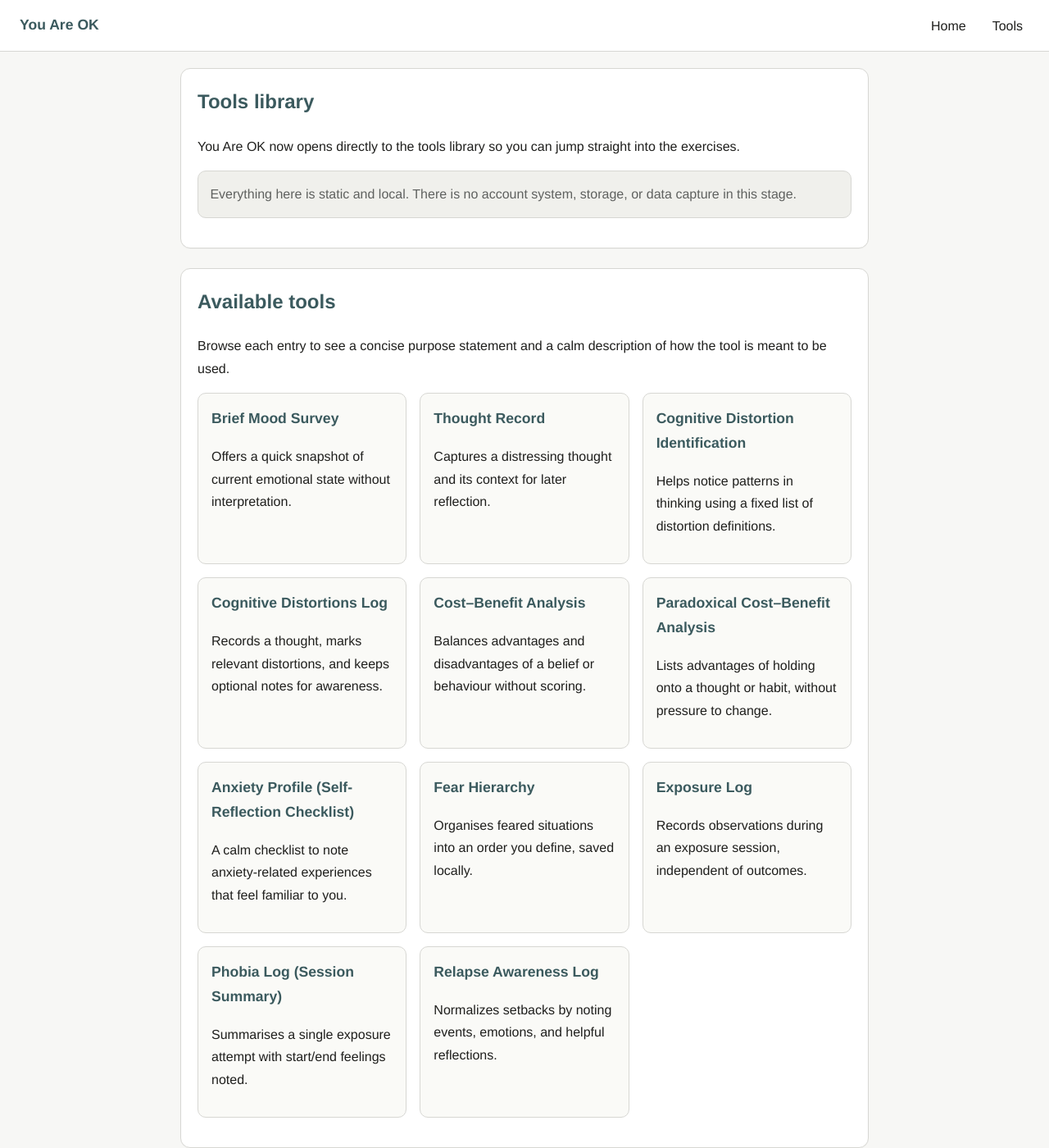
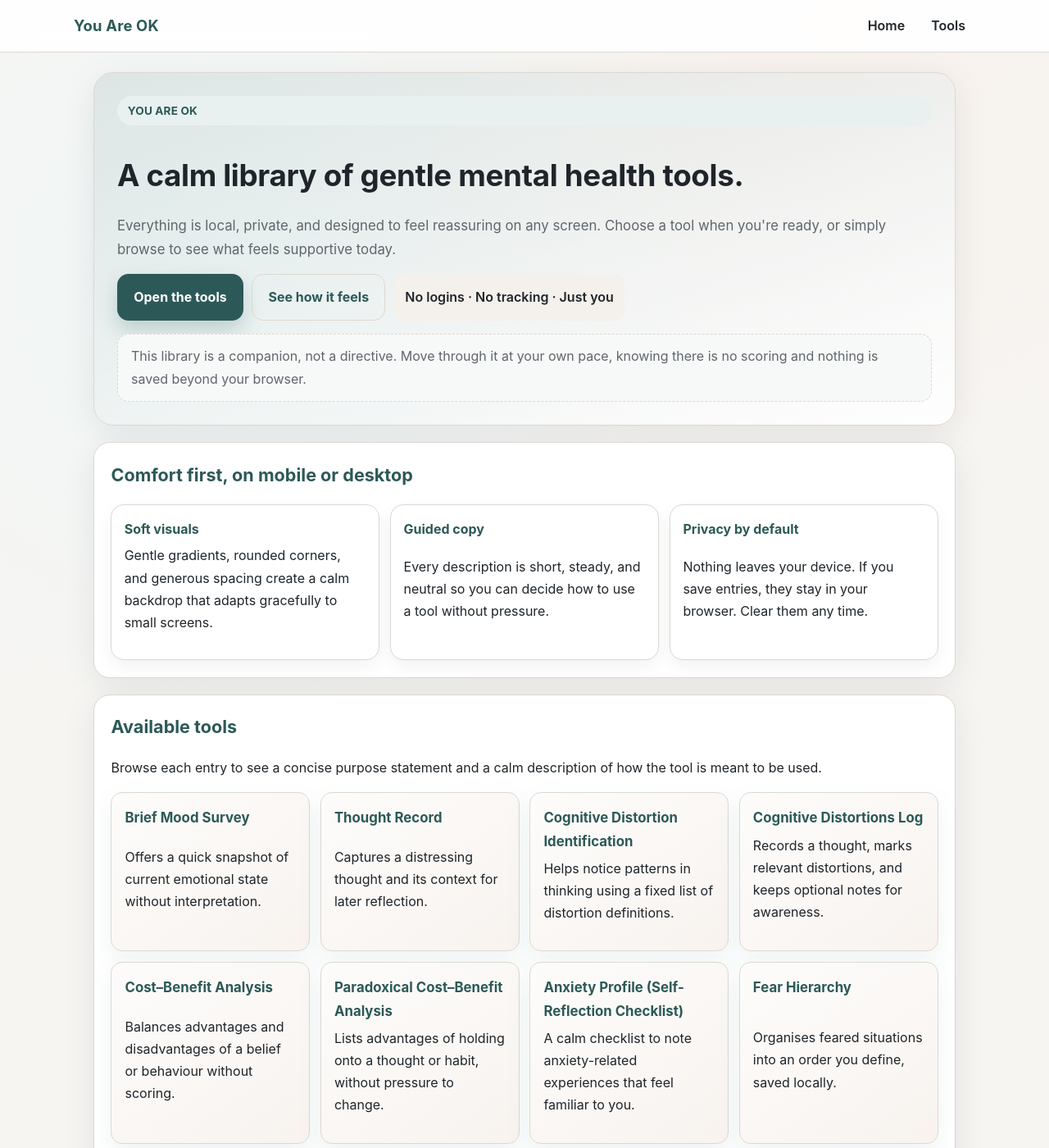
Before and after one commit to ptrcko/you-are-ok, a Jekyll site: the page built from index.md, in a window 1280 px wide and 1400 px high. Shown: the whole window at 82% size. Built offline with Jekyll 4.4.1, drawn with Linux system fonts in a browser that asks for light colours.

Commit message:
Refresh homepage for mobile-first comfort

```diff
--- a/_layouts/default.html
+++ b/_layouts/default.html
@@ -17,6 +17,7 @@
     </nav>
   </header>
 
+  <div class="page-shell">
     <main>
       {{ content }}
     </main>
@@ -24,5 +25,6 @@
     <footer>
       <p class="status-note">This site is a quiet reference. There is no network activity; any data you save stays in your browser.</p>
     </footer>
+  </div>
 </body>
 </html>
--- a/assets/css/style.css
+++ b/assets/css/style.css
@@ -1,10 +1,13 @@
 :root {
-  --bg: #f7f7f5;
-  --text: #1f1f1d;
-  --accent: #3b5a5e;
-  --muted: #5f615f;
-  --border: #d7d7d3;
-  font-family: "Helvetica", "Arial", sans-serif;
+  --bg: #f7f5f2;
+  --surface: #ffffff;
+  --text: #1f252a;
+  --muted: #5f666c;
+  --accent: #3c6f6e;
+  --accent-strong: #2c5957;
+  --border: #dcd8d2;
+  --shadow: 0 10px 40px rgba(17, 24, 39, 0.08);
+  font-family: "Inter", "Helvetica Neue", system-ui, -apple-system, sans-serif;
 }
 
 * {
@@ -13,19 +16,23 @@
 
 body {
   margin: 0;
-  background: var(--bg);
+  background: radial-gradient(circle at 20% 20%, #f0f7f7, transparent 35%),
+    radial-gradient(circle at 80% 0%, #f7f1ec, transparent 30%),
+    var(--bg);
   color: var(--text);
   line-height: 1.7;
   font-size: 1rem;
+  min-height: 100vh;
 }
 
 header {
-  background: #ffffff;
+  background: rgba(255, 255, 255, 0.9);
   border-bottom: 1px solid var(--border);
-  padding: 1rem 1.5rem;
+  padding: 1rem clamp(1rem, 2vw, 1.5rem);
   position: sticky;
   top: 0;
   z-index: 10;
+  backdrop-filter: blur(12px);
 }
 
 nav {
@@ -34,18 +41,21 @@ nav {
   align-items: center;
   flex-wrap: wrap;
   gap: 0.75rem;
+  max-width: 1100px;
+  margin: 0 auto;
 }
 
 .nav-title {
-  font-size: 1.1rem;
-  font-weight: 600;
-  color: var(--accent);
+  font-size: 1.15rem;
+  font-weight: 700;
+  color: var(--accent-strong);
   margin: 0;
+  letter-spacing: 0.01em;
 }
 
 .nav-links {
   display: flex;
-  gap: 1rem;
+  gap: 0.5rem;
   list-style: none;
   padding: 0;
   margin: 0;
@@ -54,35 +64,45 @@ nav {
 .nav-links a {
   text-decoration: none;
   color: var(--text);
-  padding: 0.35rem 0.5rem;
-  border-radius: 6px;
+  padding: 0.4rem 0.75rem;
+  border-radius: 999px;
+  font-weight: 600;
+  transition: background 150ms ease, color 150ms ease, box-shadow 150ms ease;
 }
 
 .nav-links a:focus,
 .nav-links a:hover {
-  outline: 1px solid var(--border);
-  background: #ffffff;
+  background: #e8f1f0;
+  color: var(--accent-strong);
+  box-shadow: 0 0 0 1px var(--border);
+}
+
+.page-shell {
+  max-width: 1100px;
+  margin: 0 auto;
+  padding: clamp(1rem, 2vw, 1.5rem);
+  display: grid;
+  gap: 1.25rem;
 }
 
 main {
-  max-width: 880px;
-  margin: 0 auto;
-  padding: 1.25rem;
-  width: 100%;
+  display: grid;
+  gap: 1.25rem;
 }
 
 section {
-  margin-bottom: 1.5rem;
-  background: #ffffff;
+  margin: 0;
+  background: var(--surface);
   border: 1px solid var(--border);
-  border-radius: 12px;
-  padding: 1.25rem;
-  box-shadow: 0 1px 0 rgba(0, 0, 0, 0.02);
+  border-radius: 20px;
+  padding: clamp(1.1rem, 1.6vw, 1.5rem);
+  box-shadow: var(--shadow);
 }
 
 section h2 {
   margin-top: 0;
-  color: var(--accent);
+  color: var(--accent-strong);
+  font-size: clamp(1.15rem, 3vw, 1.35rem);
 }
 
 p {
@@ -96,27 +116,30 @@ ul {
 
 .summary-grid {
   display: grid;
-  grid-template-columns: repeat(auto-fit, minmax(240px, 1fr));
-  gap: 1rem;
+  grid-template-columns: repeat(auto-fit, minmax(220px, 1fr));
+  gap: 0.8rem;
   padding: 0;
   list-style: none;
 }
 
 .summary-card {
   border: 1px solid var(--border);
-  border-radius: 10px;
+  border-radius: 14px;
   padding: 1rem;
-  background: #fafaf7;
+  background: linear-gradient(145deg, #fdfcfb, #f8f3ef);
+  box-shadow: 0 12px 30px rgba(60, 111, 110, 0.08);
+  display: grid;
+  gap: 0.35rem;
 }
 
 .summary-card h3 {
-  margin-top: 0;
-  color: var(--accent);
-  font-size: 1.1rem;
+  margin: 0;
+  color: var(--accent-strong);
+  font-size: 1.05rem;
 }
 
 .summary-card a {
-  color: var(--accent);
+  color: var(--accent-strong);
   text-decoration: none;
 }
 
@@ -126,9 +149,9 @@ ul {
 }
 
 .notice {
-  background: #f0f0ec;
-  border: 1px solid var(--border);
-  border-radius: 10px;
+  background: #eaf1ef;
+  border: 1px dashed var(--border);
+  border-radius: 12px;
   padding: 0.9rem;
   color: var(--muted);
 }
@@ -136,6 +159,135 @@ ul {
 .status-note {
   color: var(--muted);
   font-size: 0.95rem;
+  text-align: center;
+  margin: 0 auto;
+  max-width: 760px;
+}
+
+.hero {
+  display: grid;
+  gap: 1.25rem;
+  align-items: center;
+  background: linear-gradient(160deg, rgba(60, 111, 110, 0.12), rgba(255, 255, 255, 0.95));
+  border: 1px solid var(--border);
+  border-radius: 24px;
+  padding: clamp(1.25rem, 2.4vw, 1.75rem);
+  box-shadow: var(--shadow);
+}
+
+.hero-grid {
+  display: grid;
+  gap: 1rem;
+}
+
+.eyebrow {
+  display: inline-flex;
+  align-items: center;
+  gap: 0.4rem;
+  background: #e8f1f0;
+  color: var(--accent-strong);
+  padding: 0.4rem 0.8rem;
+  border-radius: 999px;
+  font-weight: 700;
+  letter-spacing: 0.01em;
+  text-transform: uppercase;
+  font-size: 0.85rem;
+}
+
+.hero-title {
+  margin: 0;
+  font-size: clamp(1.8rem, 5vw, 2.3rem);
+  color: var(--text);
+  letter-spacing: -0.01em;
+}
+
+.hero-subtitle {
+  margin: 0;
+  color: var(--muted);
+  font-size: 1.05rem;
+}
+
+.hero-actions {
+  display: flex;
+  flex-wrap: wrap;
+  gap: 0.65rem;
+}
+
+.pill-badge {
+  display: inline-flex;
+  align-items: center;
+  gap: 0.4rem;
+  padding: 0.55rem 0.85rem;
+  background: #f4f0eb;
+  color: var(--text);
+  border-radius: 12px;
+  font-weight: 600;
+}
+
+.cta {
+  background: var(--accent-strong);
+  color: #ffffff;
+  padding: 0.85rem 1.2rem;
+  border-radius: 14px;
+  text-decoration: none;
+  font-weight: 700;
+  min-height: 44px;
+  display: inline-flex;
+  align-items: center;
+  justify-content: center;
+  box-shadow: 0 12px 24px rgba(60, 111, 110, 0.25);
+  border: 1px solid transparent;
+}
+
+.cta.secondary {
+  background: transparent;
+  color: var(--accent-strong);
+  border-color: var(--border);
+  box-shadow: none;
+}
+
+.cta:focus,
+.cta:hover {
+  outline: none;
+  box-shadow: 0 0 0 2px rgba(60, 111, 110, 0.25);
+}
+
+.supporting-grid {
+  display: grid;
+  grid-template-columns: repeat(auto-fit, minmax(240px, 1fr));
+  gap: 0.85rem;
+}
+
+.supporting-card {
+  border: 1px solid var(--border);
+  border-radius: 16px;
+  padding: 0.95rem;
+  background: #ffffff;
+  box-shadow: 0 8px 20px rgba(17, 24, 39, 0.05);
+  display: grid;
+  gap: 0.35rem;
+}
+
+.supporting-card h3 {
+  margin: 0;
+  color: var(--accent-strong);
+  font-size: 1rem;
+}
+
+.list-reset {
+  list-style: none;
+  padding: 0;
+  margin: 0;
+  display: grid;
+  gap: 0.5rem;
+}
+
+.soft-panel {
+  background: #f7f9f8;
+  border: 1px dashed var(--border);
+  border-radius: 14px;
+  padding: 0.85rem 1rem;
+  color: var(--muted);
 }
 
 .grid-two-columns {
@@ -177,7 +329,7 @@ ul {
 }
 
 footer {
-  max-width: 880px;
+  max-width: 1100px;
   margin: 0 auto 2rem;
   padding: 0 1.25rem;
   color: var(--muted);
--- a/index.md
+++ b/index.md
@@ -3,10 +3,38 @@ layout: default
 title: Tools
 ---
 
-<section>
-  <h2>Tools library</h2>
-  <p>You Are OK now opens directly to the tools library so you can jump straight into the exercises.</p>
-  <p class="notice">Everything here is static and local. There is no account system, storage, or data capture in this stage.</p>
+<section class="hero">
+  <div class="hero-grid">
+    <p class="eyebrow">You are ok</p>
+    <h1 class="hero-title">A calm library of gentle mental health tools.</h1>
+    <p class="hero-subtitle">Everything is local, private, and designed to feel reassuring on any screen. Choose a tool when you're ready, or simply browse to see what feels supportive today.</p>
+    <div class="hero-actions">
+      <a class="cta" href="{{ '/tools/' | relative_url }}">Open the tools</a>
+      <a class="cta secondary" href="#comfort">See how it feels</a>
+      <span class="pill-badge">No logins · No tracking · Just you</span>
+    </div>
+    <div class="soft-panel">
+      This library is a companion, not a directive. Move through it at your own pace, knowing there is no scoring and nothing is saved beyond your browser.
+    </div>
+  </div>
+</section>
+
+<section id="comfort">
+  <h2>Comfort first, on mobile or desktop</h2>
+  <div class="supporting-grid">
+    <div class="supporting-card">
+      <h3>Soft visuals</h3>
+      <p>Gentle gradients, rounded corners, and generous spacing create a calm backdrop that adapts gracefully to small screens.</p>
+    </div>
+    <div class="supporting-card">
+      <h3>Guided copy</h3>
+      <p>Every description is short, steady, and neutral so you can decide how to use a tool without pressure.</p>
+    </div>
+    <div class="supporting-card">
+      <h3>Privacy by default</h3>
+      <p>Nothing leaves your device. If you save entries, they stay in your browser. Clear them any time.</p>
+    </div>
+  </div>
 </section>
 
 <section>
```
Lines whose indentation alone changed are shown as unchanged.
